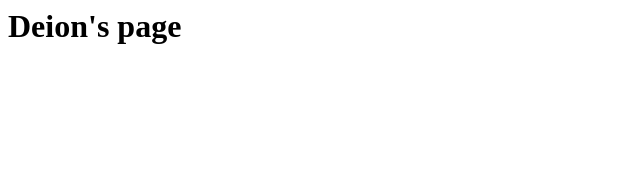
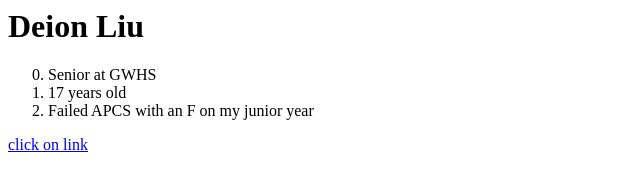
Before and after one commit to deionliu/deionliu.github.io, a plain HTML site: page mb/index.html in a window 1280 px wide. Shown: the whole page, without its empty margins (0-640 px from the left). Drawn offline with Linux system fonts and the light colour scheme.

Commit message:
Update index.html

```diff
--- a/mb/index.html
+++ b/mb/index.html
@@ -1,8 +1,14 @@
 <html>
   <head>
-    <title>Deion's page</title>
+    <title>Deion Liu</title>
   </head>
   <body>
-    <h1>Deion's page</h1>
+    <h1>Deion Liu</h1>
+    <ol start="0">
+      <li>Senior at GWHS</li>
+      <li>17 years old</li>
+      <li>Failed APCS with an F on my junior year</li>
+    </ol>
+    <p><a href="twitter.com">click on link</a>
   </body>
 </html>
```
